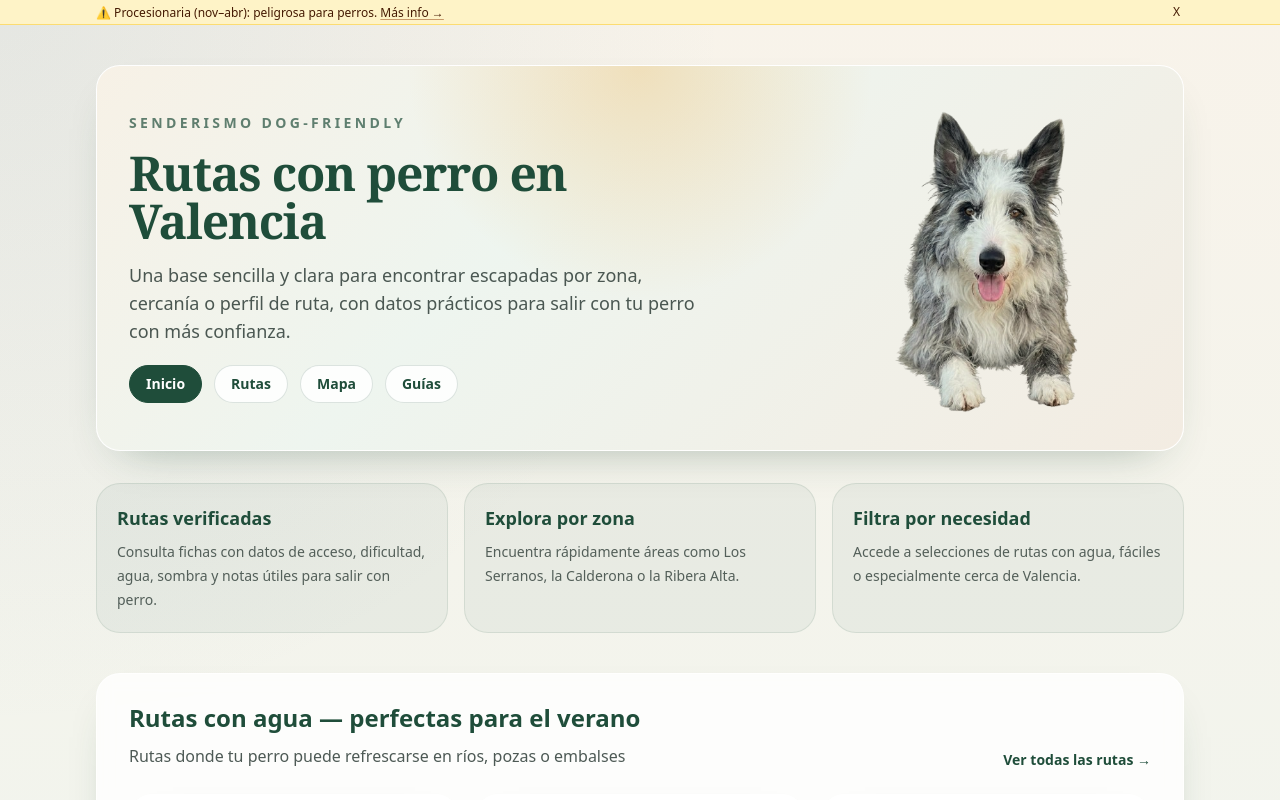
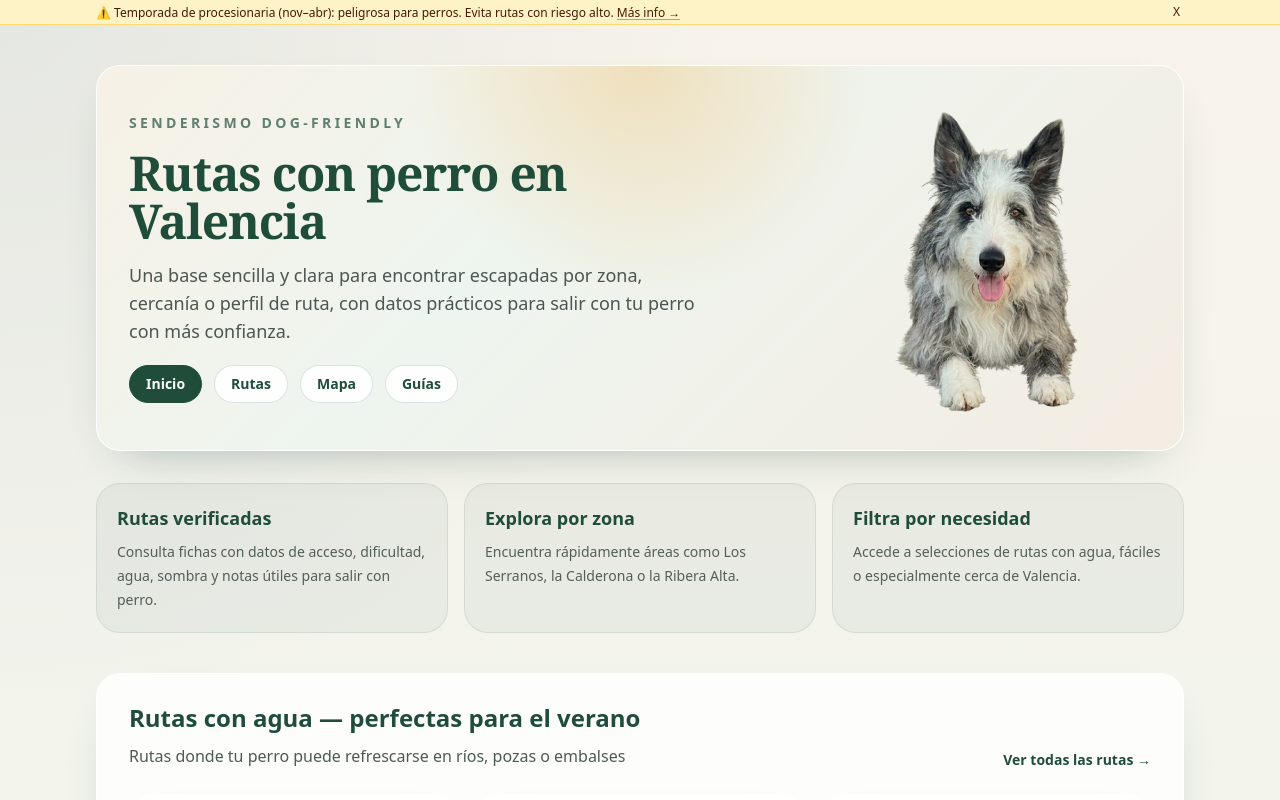
Before and after one commit to eloylt13/rutas-perro-valencia, a Next.js app: page / in a window 1280 px wide. Shown: the top 800 px of the page. Built offline with nearby package versions, Linux system fonts and the light colour scheme.

Commit message:
fix: texto banner procesionaria diferente en móvil y escritorio

```diff
--- a/components/SeasonalAlertBanner.tsx
+++ b/components/SeasonalAlertBanner.tsx
@@ -16,7 +16,13 @@ export default function SeasonalAlertBanner() {
     <div className="border-b border-amber-300/70 bg-amber-100 text-amber-950">
       <div className="mx-auto flex max-w-6xl items-center justify-between gap-2 px-4 py-1 sm:px-6 lg:px-8">
         <p className="truncate text-xs font-medium leading-tight">
-          ⚠️ Procesionaria (nov–abr): peligrosa para perros.{" "}
+          <span className="md:hidden">
+            ⚠️ Procesionaria (nov–abr): peligrosa para perros.
+          </span>
+          <span className="hidden md:inline">
+            ⚠️ Temporada de procesionaria (nov–abr): peligrosa para perros. Evita rutas con riesgo alto.
+          </span>
+          {" "}
           <Link
             href="/guias/procesionaria-perros"
             className="underline decoration-amber-800/50 underline-offset-2 hover:decoration-amber-950"
```
